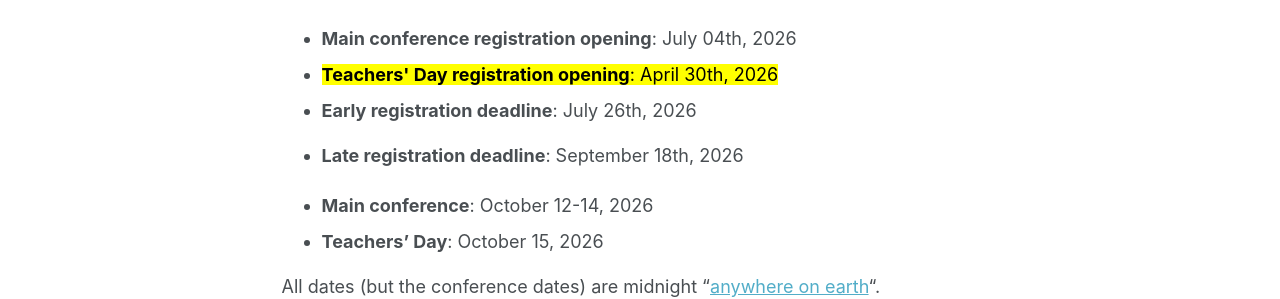
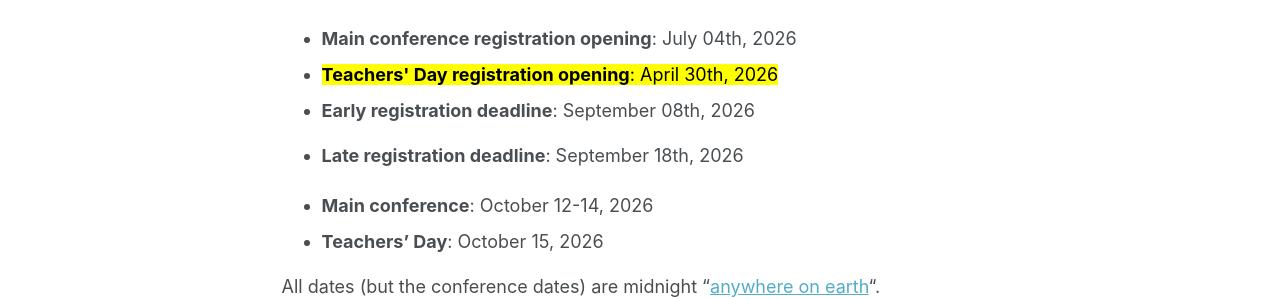
Before and after one commit to CMSC2026/cmsc2026.github.io, a Jekyll site: the page built from _pages/dates.md, in a window 1280 px wide and 1289 px high. Shown: the part 576-875 px from the top of the window. Built offline with Jekyll 4.4.1, drawn with Linux system fonts in a browser that asks for light colours; a script that is not in the unit is left out.

Commit message:
updated early registration deadline

```diff
--- a/_pages/dates.md
+++ b/_pages/dates.md
@@ -22,7 +22,7 @@ author_profile: true
 
  - <b>Main conference registration opening</b>: July 04th, 2026
  - <mark style="background-color: yellow"><b>Teachers' Day registration opening</b>: April 30th, 2026</mark>
- - <b>Early registration deadline</b>: July 26th, 2026
+ - <b>Early registration deadline</b>: September 08th, 2026
  - <b>Late registration deadline</b>: September 18th, 2026
 
 - <b>Main conference</b>: October 12-14, 2026
```
